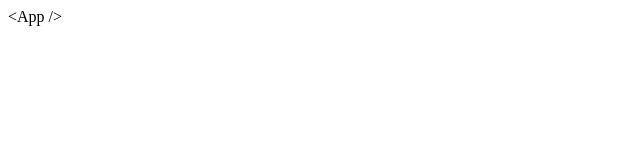
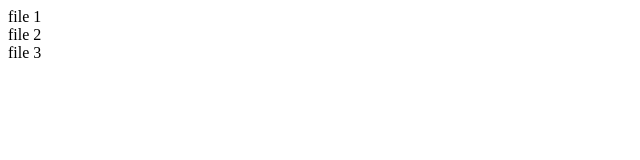
Before and after one commit to mhmh4/explorer-component, a React (Vite) app: page / in a window 1280 px wide. Shown: the top 160 px of the page, without its empty margins (0-640 px from the left). Built offline with nearby package versions, Linux system fonts and the light colour scheme.

Commit message:
Add state for files

```diff
--- a/src/App.jsx
+++ b/src/App.jsx
@@ -1,3 +1,17 @@
+import { useEffect, useState } from "react";
+
 export default function App() {
-  return "<App />";
+  const [files, setFiles] = useState([]);
+
+  useEffect(() => {
+    setFiles(["file 1", "file 2", "file 3"]);
+  }, []);
+
+  return (
+    <>
+      {files.map((file, index) => {
+        return <div key={index}>{file}</div>;
+      })}
+    </>
+  );
 }
```
